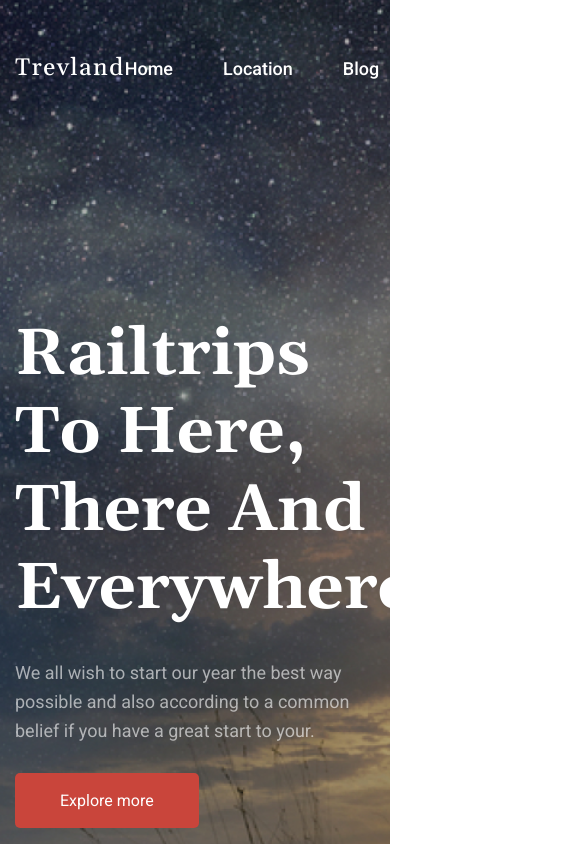
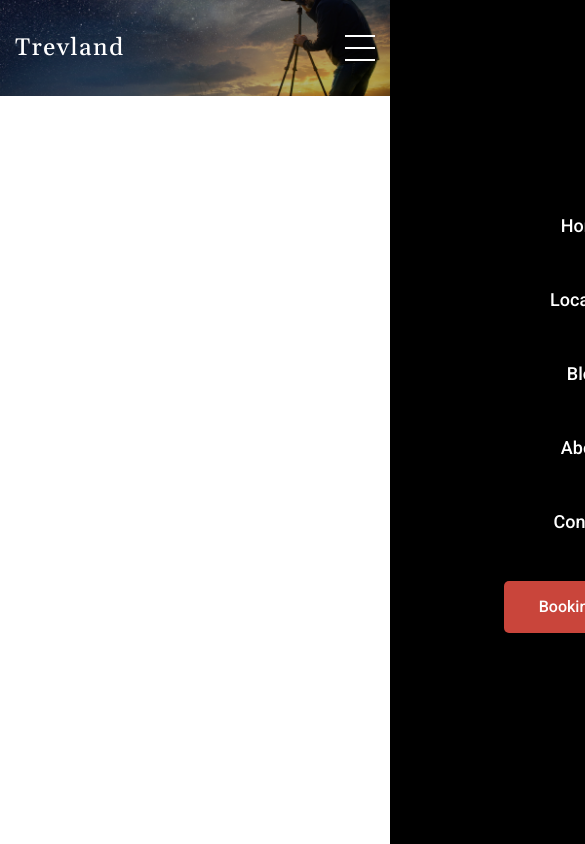
Before and after one commit to gg22hh/traveland, a React (Create React App) app: page / in a window 390 px wide. Shown: the top 844 px of the page, 585 px wide, since content can reach past the window. Built offline with nearby package versions, Linux system fonts and the light colour scheme; a web font is replaced by a local one.

Commit message:
finished header section adaptive

```diff
--- a/src/App.js
+++ b/src/App.js
@@ -9,10 +9,10 @@ function App() {
   return (
     <div>
 	  <Head />
-	  <Info />
+	  {/* <Info />
 	  <Offers />
 	  <Blog />
-	  <Footer />
+	  <Footer /> */}
     </div>
   );
 }
--- a/src/components/Head/Head.js
+++ b/src/components/Head/Head.js
@@ -8,7 +8,7 @@ export const Head = () => {
         <div className="head">
             <div className="container">
 				<Header />
-				<Banner />
+				{/* <Banner /> */}
             </div>
         </div>
     );
--- a/src/components/Head/HeadComponents/Header/Header.css
+++ b/src/components/Head/HeadComponents/Header/Header.css
@@ -8,7 +8,7 @@
 .header__logo {
     font-size: 24px;
     line-height: 36px;
-	font-family: 'Gelasio', serif;
+    font-family: "Gelasio", serif;
     font-weight: 400;
     letter-spacing: 0.06em;
 }
@@ -16,11 +16,85 @@
     display: flex;
     gap: 50px;
     font-weight: 500;
+    align-items: center;
 }
 .header__button {
     font-size: 16px;
     line-height: 24px;
     padding: 14px 35px;
-	background-color: #C9453B;
+    background-color: #c9453b;
     border-radius: 5px;
+    margin-left: 30px;
 }
+.header__burger {
+    width: 30px;
+    position: relative;
+    display: none;
+}
+.header__burger span,
+.header__burger::before,
+.header__burger::after {
+    transform: translate(-50%, -50%);
+    width: 100%;
+    background-color: #fff;
+    height: 2px;
+    position: absolute;
+	transition: all .3s;
+}
+.header__burger::before {
+    content: "";
+    top: -12px;
+}
+
+.header__burger::after {
+    content: "";
+    top: 12px;
+}
+
+.header__burger.active span {
+	display: none;
+}
+.header__burger.active::before {
+	top: 50%;
+	transform: translate(-50%, 0) rotate(45deg);
+}
+.header__burger.active::after {
+	top: 50%;
+	transform: translate(-50%, 0) rotate(-45deg);
+}
+
+@media (max-width: 950px) {
+	.header__list.active {
+		right: 0;
+	}
+    .header__burger {
+        display: block;
+        z-index: 6;
+    }
+    .header__logo {
+        z-index: 6;
+    }
+    .header__list {
+        z-index: 5;
+        position: fixed;
+        height: 100%;
+        width: 320px;
+        min-width: 320px;
+        top: 0;
+        right: -320px;
+        flex-direction: column;
+        justify-content: center;
+        gap: 45px;
+        background-color: #000;
+        transition: all 0.5s;
+    }
+    .header__button {
+        margin-left: 0;
+    }
+}
+@media (max-width: 450px) {
+    .header__list {
+        width: 100%;
+        right: -100%;
+    }
+}
--- a/src/components/Head/HeadComponents/Header/Header.js
+++ b/src/components/Head/HeadComponents/Header/Header.js
@@ -1,13 +1,16 @@
-import React from 'react'
-import './Header.css'
+import React from "react";
+import { useState } from "react";
+import "./Header.css";
 
 export const Header = () => {
-	return (
+    const [active, setActive] = useState(false);
+
+    return (
         <div className="header">
             <div className="header__logo">
                 <a href="#">Trevland</a>
             </div>
-            <ul className="header__list">
+            <ul className={active ? "header__list active" : "header__list"}>
                 <li className="header__list-item">
                     <a href="#">Home</a>
                 </li>
@@ -23,8 +26,16 @@ export const Header = () => {
                 <li className="header__list-item">
                     <a href="#">Contact</a>
                 </li>
+                <a className="header__button" href="#">
+                    Booking now
+                </a>
             </ul>
-			<a className="header__button" href="#">Booking now</a>
+            <button
+                onClick={() => setActive(!active)}
+                className={active ? "header__burger active" : "header__burger"}
+            >
+                <span></span>
+            </button>
         </div>
     );
-}
+};
```
Lines whose indentation alone changed are shown as unchanged.
